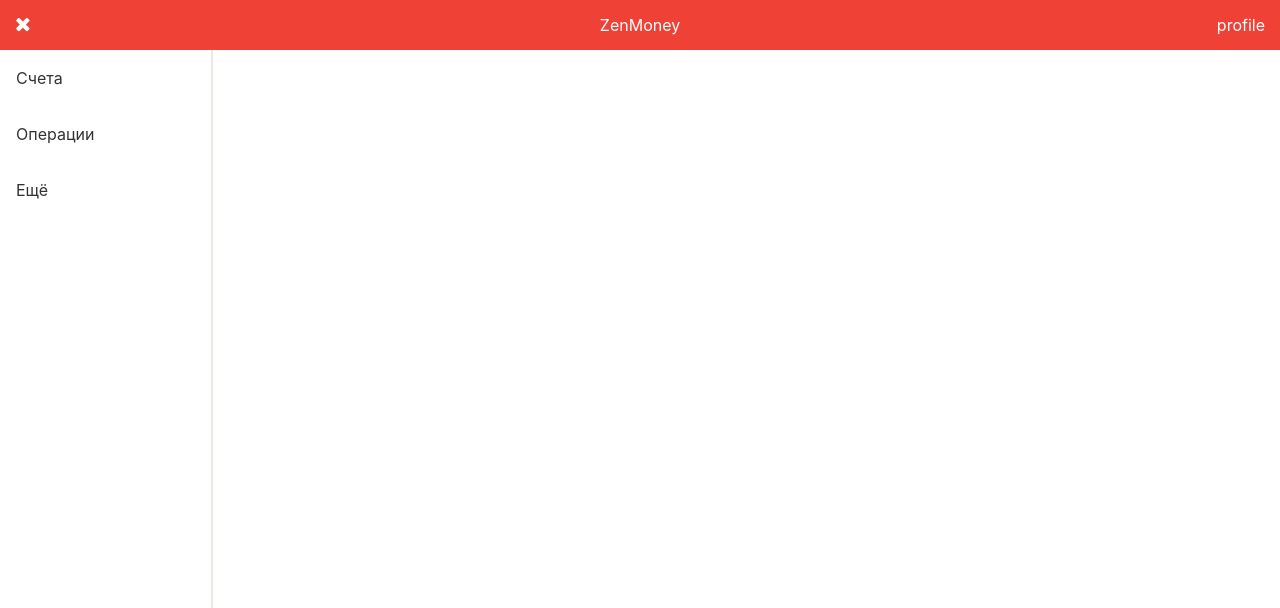
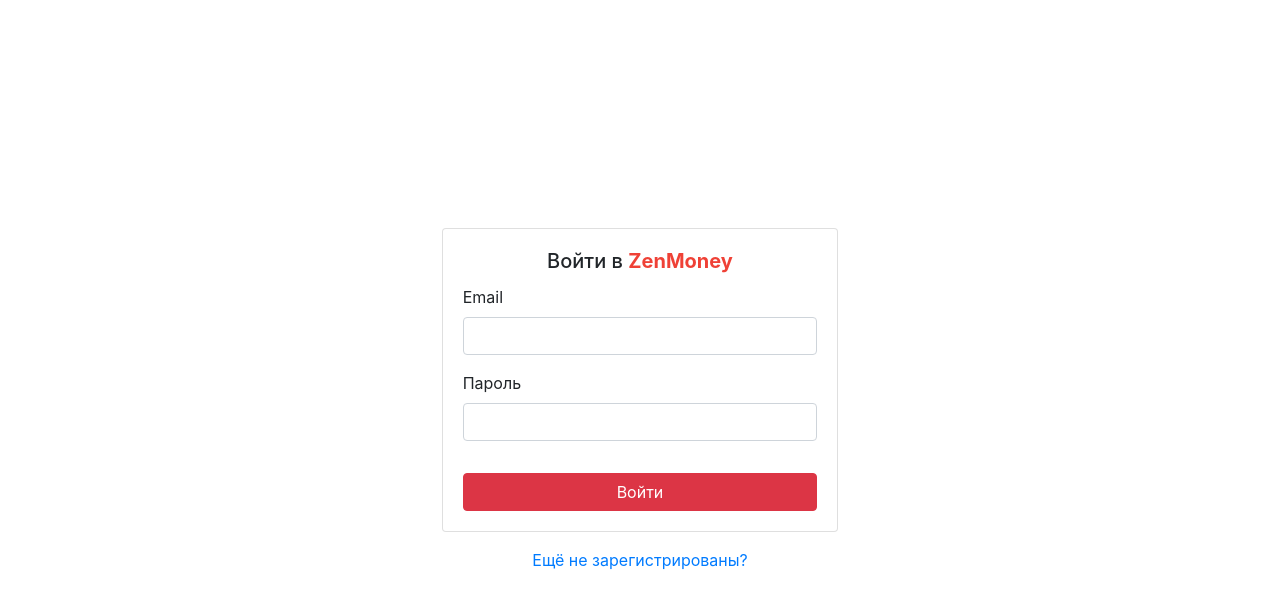
Before and after one commit to reywheel/vue-zenmoney, a Vue app: page /login in a window 1280 px wide. Shown: the top 608 px of the page. Built offline with nearby package versions, Linux system fonts and the light colour scheme.

Commit message:
Сделал страницу входа и её валидацию

```diff
--- /dev/null
+++ b/src/components/auth/LoginForm.vue
@@ -0,0 +1,66 @@
+<template>
+  <div>
+    <form action="#" class="card card-body" @submit.prevent="formSubmit">
+      <h5 class="card-title form__title text-center">Войти в <span class="form__title--red">ZenMoney</span></h5>
+      <div class="form-group">
+        <label for="email">Email</label>
+        <input type="email" class="form-control" :class="{ 'is-invalid': $v.email.$error }" id="email" v-model.trim="email">
+        <small class="form-text text-danger" v-if="$v.email.$error && !$v.email.required">Обязательное поле</small>
+        <small class="form-text text-danger" v-if="$v.email.$error && !$v.email.email">Введите корректный email</small>
+      </div>
+      <div class="form-group">
+        <label for="password">Пароль</label>
+        <input type="password" class="form-control" :class="{ 'is-invalid': $v.password.$error }" id="password" v-model.trim="password">
+        <small class="form-text text-danger" v-if="$v.password.$error && !$v.password.required">Обязательное поле</small>
+        <small class="form-text text-danger" v-if="$v.password.$error && !$v.password.minLength">Минимальная длина {{ $v.password.$params.minLength.min }}</small>
+      </div>
+      <button type="submit" class="btn btn-danger mt-3">Войти</button>
+    </form>
+    <div class="text-center mt-3">
+      <router-link tag="a" :to="{ name: 'registration' }" class="link">Ещё не зарегистрированы?</router-link>
+    </div>
+  </div>
+</template>
+
+<script>
+import { required, minLength, email } from 'vuelidate/lib/validators'
+
+export default {
+  name: 'LoginForm',
+  data () {
+    return {
+      email: '',
+      password: ''
+    }
+  },
+  validations: {
+    email: {
+      required,
+      email
+    },
+    password: {
+      required,
+      minLength: minLength(6)
+    }
+  },
+  methods: {
+    formSubmit () {
+      this.$v.$touch()
+
+      if (!this.$v.$error) {
+        return this.$router.push({ name: 'operations' })
+      }
+    }
+  }
+}
+</script>
+
+<style scoped lang="scss">
+  .form__title {
+
+    &--red {
+    color: #EF4136;
+    font-weight: 700;
+    }
+  }
+</style>
--- a/src/components/auth/RegistrationForm.vue
+++ b/src/components/auth/RegistrationForm.vue
@@ -1,9 +1,10 @@
 <template>
+  <div>
     <form action="#" class="card card-body" @submit.prevent="formSubmit">
-    <h5 class="card-title form__title text-center">ZenMoney</h5>
+      <h5 class="card-title form__title text-center">Зарегистрироваться в <span class="form__title--red">ZenMoney</span></h5>
       <div class="form-group">
         <label for="name">Имя</label>
-      <input type="text" class="form-control" :class="{ 'is-invalid': $v.name.$error }" id="name" v-model.trim="name" autocomplete="off">
+        <input type="text" class="form-control" :class="{ 'is-invalid': $v.name.$error }" id="name" v-model.trim="name">
         <small class="form-text text-danger" v-if="$v.name.$error && !$v.name.required">Обязательное поле</small>
         <small class="form-text text-danger" v-if="$v.name.$error && !$v.name.minLength">Минимальная длина {{ $v.name.$params.minLength.min }}</small>
       </div>
@@ -28,6 +29,10 @@
       </div>
       <button type="submit" class="btn btn-danger mt-3">Зарегистрироваться</button>
     </form>
+    <div class="text-center mt-3">
+      <router-link tag="a" :to="{ name: 'login' }" class="link">Уже есть аккаунт?</router-link>
+    </div>
+  </div>
 </template>
 
 <script>
@@ -66,7 +71,7 @@
     formSubmit () {
       this.$v.$touch()
 
-      if (!this.$v.error) {
+      if (!this.$v.$error) {
         return this.$router.push({ name: 'operations' })
       }
     }
@@ -76,7 +81,10 @@
 
 <style scoped lang="scss">
   .form__title {
+
+    &--red {
     color: #EF4136;
     font-weight: 700;
     }
+  }
 </style>
--- /dev/null
+++ b/src/pages/Login.vue
@@ -0,0 +1,26 @@
+<template>
+  <div class="container-fluid registration">
+    <div class="row login__row d-flex align-items-center">
+      <div class="col-4 offset-4">
+        <LoginForm/>
+      </div>
+    </div>
+  </div>
+</template>
+
+<script>
+import LoginForm from '@/components/auth/LoginForm'
+
+export default {
+  name: 'Login',
+  components: {
+    LoginForm
+  }
+}
+</script>
+
+<style scoped lang="scss">
+  .login__row {
+    height: 100vh;
+  }
+</style>
--- a/src/router/index.js
+++ b/src/router/index.js
@@ -4,6 +4,7 @@
 import Accounts from '@/pages/Accounts.vue'
 import More from '@/pages/More'
 import Registration from '@/pages/Registration'
+import Login from '@/pages/Login'
 
 Vue.use(VueRouter)
 
@@ -12,6 +13,12 @@
     path: '/registration',
     name: 'registration',
     component: Registration,
+    meta: { layout: 'empty' }
+  },
+  {
+    path: '/login',
+    name: 'login',
+    component: Login,
     meta: { layout: 'empty' }
   },
   {
```
Lines whose indentation alone changed are shown as unchanged.
